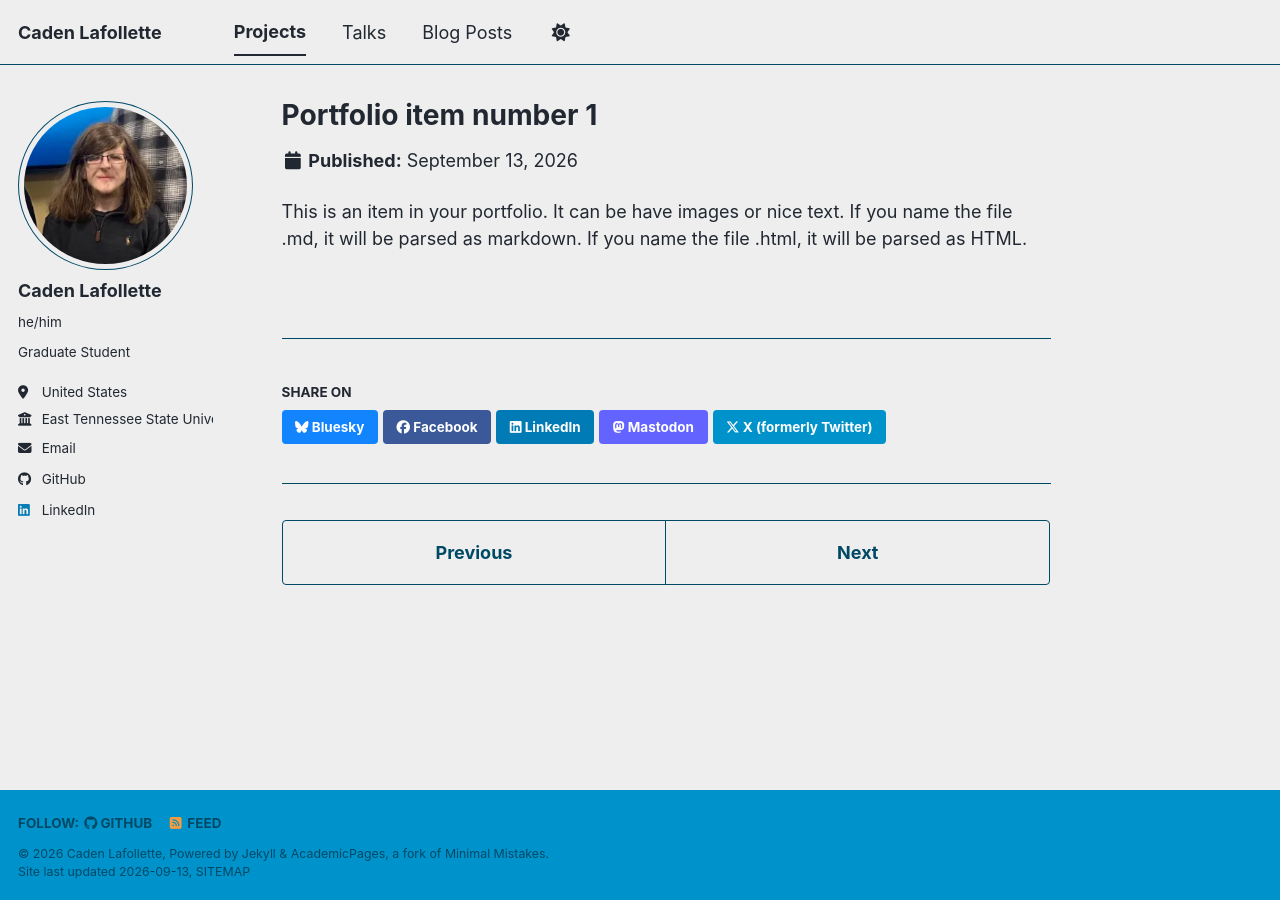
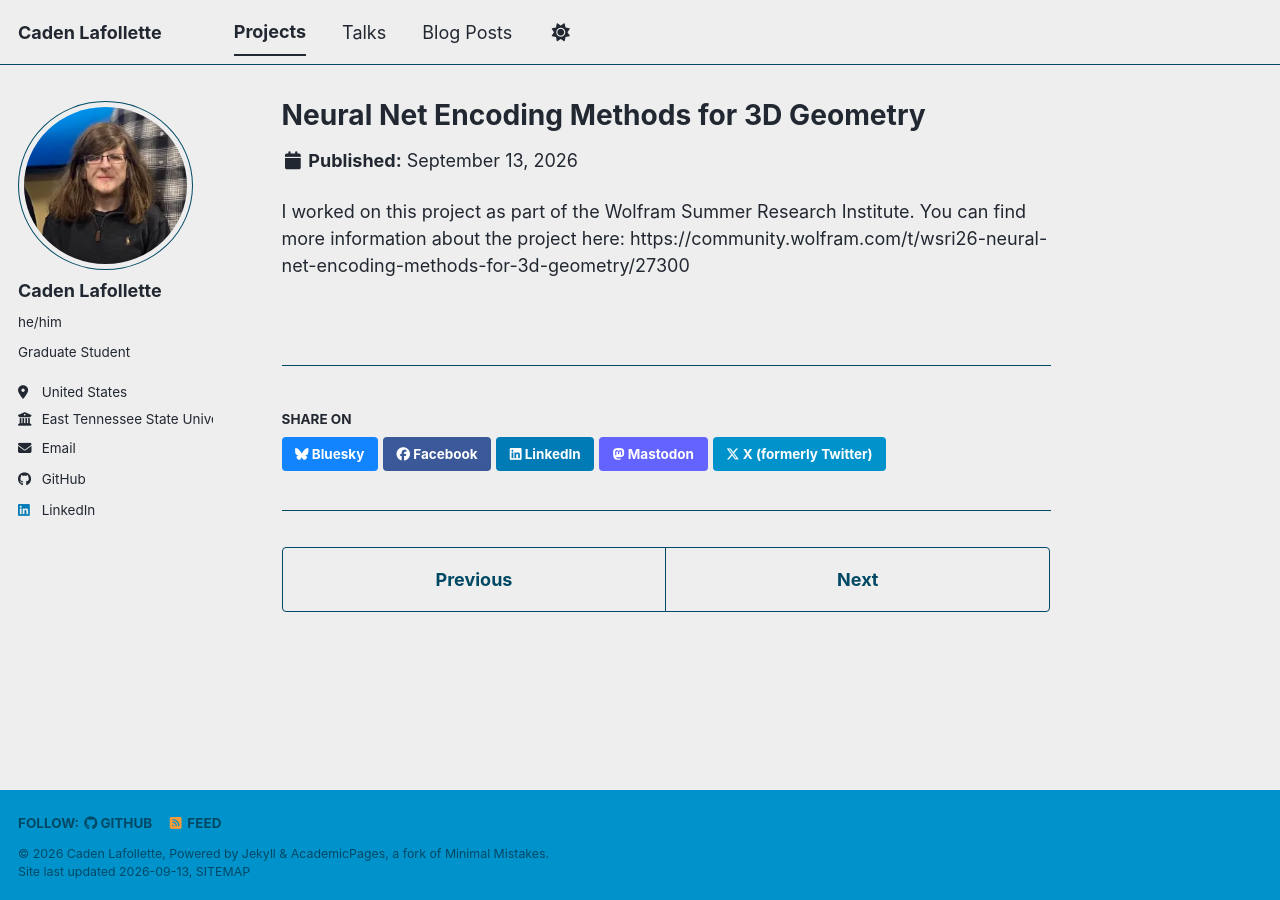
Before and after one commit to clafollette303/clafollette303.github.io, a Jekyll site: the page built from _portfolio/portfolio-1.md, in a window 1280 px wide. Built offline with Jekyll 4.4.1, drawn with Linux system fonts in a browser that asks for light colours; a style sheet for code colours, icons or effects is not loaded.

Commit message:
Revise portfolio item 1 details and description
Updated title and excerpt for portfolio item 1, adding project details.

```diff
--- a/_portfolio/portfolio-1.md
+++ b/_portfolio/portfolio-1.md
@@ -1,7 +1,8 @@
 ---
-title: "Portfolio item number 1"
-excerpt: "Short description of portfolio item number 1<br/><img src='/images/500x300.png'>"
+title: "Neural Net Encoding Methods for 3D Geometry"
+excerpt: "Short description of portfolio item number 1<br/><img src='/images/hero_image.png'>"
 collection: portfolio
 ---
 
-This is an item in your portfolio. It can be have images or nice text. If you name the file .md, it will be parsed as markdown. If you name the file .html, it will be parsed as HTML.
+I worked on this project as part of the Wolfram Summer Research Institute. You can find more information about the project here:
+https://community.wolfram.com/t/wsri26-neural-net-encoding-methods-for-3d-geometry/27300
```
